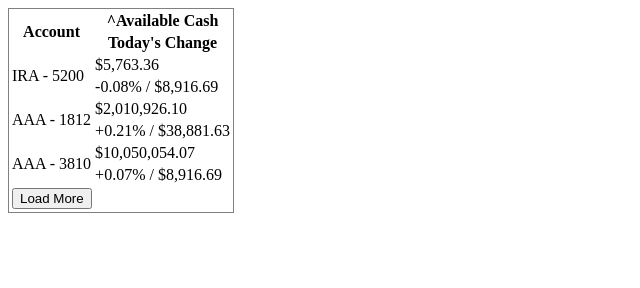
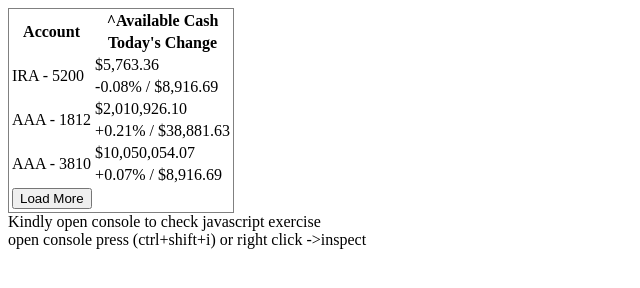
Before and after one commit to priyya0208/js-zoh2uy, a website: page index.html in a window 1280 px wide. Shown: the whole page, without its empty margins (0-640 px from the left). Drawn offline with Linux system fonts and the light colour scheme.

Commit message:
2 files modified

```diff
--- a/index.html
+++ b/index.html
@@ -33,3 +33,8 @@
   </tr>
   <tr><td colspan="2"><button class="btn-button">Load More</button></td></tr>
 </table>
+
+
+
+
+<div> Kindly open console to check javascript exercise <br/>open console press (ctrl+shift+i) or right click ->inspect </div>
--- a/index.js
+++ b/index.js
@@ -91,6 +91,8 @@ function myFunction(user, sort_by, sortDirection) {
 
 
     console.log(JSON.stringify(resultArr));
+
+
 }
 
 
```
